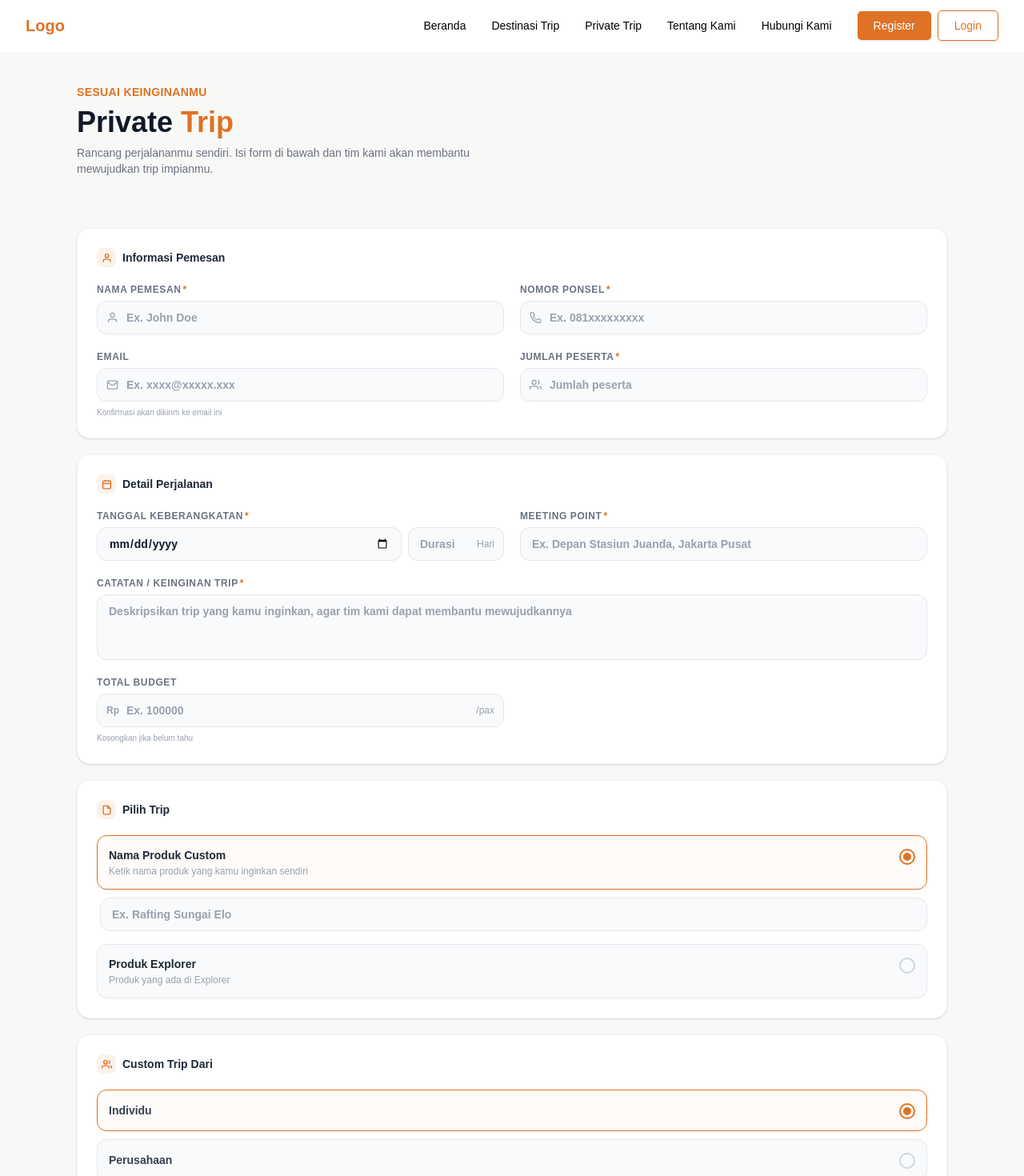
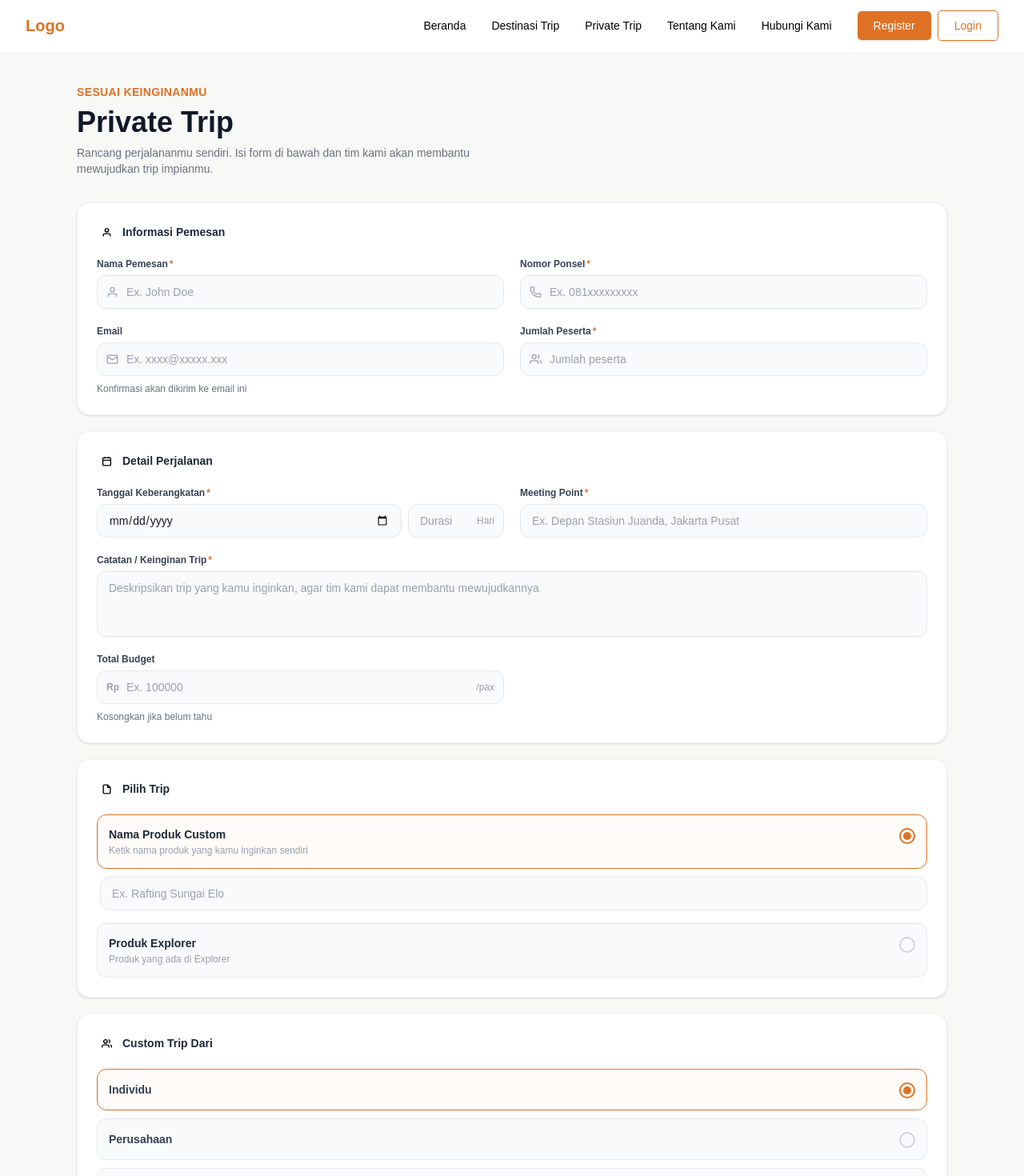
Before and after one commit to RamliWane/lansia-opentrip, a Next.js app: page /private in a window 1280 px wide. Shown: the top 1470 px of the page at 80% size. Built offline with nearby package versions, Linux system fonts and the light colour scheme.

Commit message:
style: unify form field styling

```diff
--- a/src/app/private/page.jsx
+++ b/src/app/private/page.jsx
@@ -10,6 +10,7 @@ import TripOptionSection from "@/components/private/TripOptionSection";
 import TripFromSection from "@/components/private/TripFromSection";
 import SuccessState from "@/components/private/SuccessState";
 import SubmitBar from "@/components/private/SubmitBar";
+import Subs from "@/components/landing/Subs";
 import { initialForm } from "@/components/private/helpers/initialState";
 import { validate } from "@/components/private/helpers/validation";
 import { destinationsData } from "@/infrastructure/data/destinationsData";
@@ -97,6 +98,7 @@ export default function PrivateTripPage() {
           </form>
         </div>
       </main>
+      <Subs />
       <Footer />
     </>
   );
--- a/src/components/private/BookingInformationSection.jsx
+++ b/src/components/private/BookingInformationSection.jsx
@@ -11,7 +11,7 @@ export default function BookingInformationSection({
   return (
     <SectionCard
 
-      icon={<svg width="13" height="13" viewBox="0 0 24 24" fill="none" stroke={A} strokeWidth="2.5"><path d="M20 21v-2a4 4 0 0 0-4-4H8a4 4 0 0 0-4 4v2"/><circle cx="12" cy="7" r="4"/></svg>}
+      icon={<svg width="13" height="13" viewBox="0 0 24 24" fill="none" stroke="black" strokeWidth="2.5"><path d="M20 21v-2a4 4 0 0 0-4-4H8a4 4 0 0 0-4 4v2"/><circle cx="12" cy="7" r="4"/></svg>}
 
       title="Informasi Pemesan"
 
--- a/src/components/private/Field.jsx
+++ b/src/components/private/Field.jsx
@@ -1,36 +1,48 @@
+"use client";
+
 const A = "#df7224";
 
 export default function Field({
   label,
-  required,
+  icon: Icon,
+  required = false,
+  optional = false,
   error,
   hint,
   children,
 }) {
   return (
     <div className="flex flex-col gap-1.5">
-      <label className="text-xs font-bold text-gray-500 uppercase tracking-wider">
-        {label}
-        {required && (
-          <span
-            className="ml-0.5"
-            style={{ color: A }}
-          >
-            *
-          </span>
-        )}
+      <label className="text-xs font-semibold text-gray-700 flex items-center gap-1">
+        {Icon && <Icon size={14} className="text-gray-400" />}
+
+        <span>
+          {label}
+
+          {required && (
+            <span className="ml-0.5" style={{ color: A }}>
+              *
+            </span>
+          )}
+
+          {optional && (
+            <span className="ml-1 text-gray-400 font-normal">
+              (opsional)
+            </span>
+          )}
+        </span>
       </label>
 
       {children}
 
       {hint && !error && (
-        <p className="text-[10px] text-gray-400">
+        <p className="text-xs text-gray-500 flex items-center gap-1 mt-0.5">
           {hint}
         </p>
       )}
 
       {error && (
-        <p className="text-xs text-red-400">
+        <p className="text-xs text-red-500">
           {error}
         </p>
       )}
--- a/src/components/private/PageHeader.jsx
+++ b/src/components/private/PageHeader.jsx
@@ -3,7 +3,7 @@ const A = "#df7224";
 export default function PageHeader() {
   return (
     <div>
-      <div className="max-w-6xl mx-auto px-4 sm:px-6 lg:px-8 pt-10 pb-8">
+      <div className="max-w-6xl mx-auto px-4 sm:px-6 lg:px-8 pt-10">
         <p
           className="font-semibold text-sm tracking-wide mb-2"
           style={{ color: A }}
@@ -12,7 +12,7 @@ export default function PageHeader() {
         </p>
 
         <h1 className="text-3xl sm:text-4xl font-bold text-gray-900 mb-2">
-          Private <span style={{ color: A }}>Trip</span>
+          Private Trip
         </h1>
 
         <p className="text-sm text-gray-500 max-w-lg">
--- a/src/components/private/SectionCard.jsx
+++ b/src/components/private/SectionCard.jsx
@@ -10,7 +10,7 @@ export default function SectionCard({
       <h3 className="text-sm font-bold text-gray-800 flex items-center gap-2 mb-5">
         <span
           className="w-6 h-6 rounded-lg flex items-center justify-center"
-          style={{ backgroundColor: `${A}18` }}
+
         >
           {icon}
         </span>
--- a/src/components/private/SubmitBar.jsx
+++ b/src/components/private/SubmitBar.jsx
@@ -14,7 +14,7 @@ export default function SubmitBar() {
 
                   type="submit"
 
-                  className="px-7 py-3 rounded-xl text-white font-extrabold text-sm tracking-wide transition-all active:scale-95 flex items-center gap-2"
+                  className="px-7 py-3 rounded-lg text-white font-bold text-sm tracking-wide transition-all active:scale-95 flex items-center gap-2"
 
                   style={{ backgroundColor: A }}
 
--- a/src/components/private/TripDetailSection.jsx
+++ b/src/components/private/TripDetailSection.jsx
@@ -11,7 +11,7 @@ export default function TripDetailSection({
 }) {
   return (
               <SectionCard
-                icon={<svg width="13" height="13" viewBox="0 0 24 24" fill="none" stroke={A} strokeWidth="2.5"><rect x="3" y="4" width="18" height="18" rx="2"/><line x1="16" y1="2" x2="16" y2="6"/><line x1="8" y1="2" x2="8" y2="6"/><line x1="3" y1="10" x2="21" y2="10"/></svg>}
+                icon={<svg width="13" height="13" viewBox="0 0 24 24" fill="none" stroke="black" strokeWidth="2.5"><rect x="3" y="4" width="18" height="18" rx="2"/><line x1="16" y1="2" x2="16" y2="6"/><line x1="8" y1="2" x2="8" y2="6"/><line x1="3" y1="10" x2="21" y2="10"/></svg>}
                 title="Detail Perjalanan"
               >
                 <div className="grid grid-cols-1 sm:grid-cols-2 gap-5">
@@ -41,7 +41,8 @@ export default function TripDetailSection({
 
                   {/* Catatan */}
                   <div className="sm:col-span-2">
-                    <Field label="Catatan / Keinginan Trip" required error={errors.catatan}>
+                    <Field label="Catatan / Keinginan Trip" required error={errors.catatan}
+                           classname="">
                       <textarea rows={3}
                         placeholder="Deskripsikan trip yang kamu inginkan, agar tim kami dapat membantu mewujudkannya"
                         value={form.catatan}
--- a/src/components/private/TripFromSection.jsx
+++ b/src/components/private/TripFromSection.jsx
@@ -11,7 +11,7 @@ export default function TripFromSection({
 }) {
   return (
               <SectionCard
-                icon={<svg width="13" height="13" viewBox="0 0 24 24" fill="none" stroke={A} strokeWidth="2.5"><path d="M17 21v-2a4 4 0 0 0-4-4H5a4 4 0 0 0-4 4v2"/><circle cx="9" cy="7" r="4"/><path d="M23 21v-2a4 4 0 0 0-3-3.87"/><path d="M16 3.13a4 4 0 0 1 0 7.75"/></svg>}
+                icon={<svg width="13" height="13" viewBox="0 0 24 24" fill="none" stroke="black" strokeWidth="2.5"><path d="M17 21v-2a4 4 0 0 0-4-4H5a4 4 0 0 0-4 4v2"/><circle cx="9" cy="7" r="4"/><path d="M23 21v-2a4 4 0 0 0-3-3.87"/><path d="M16 3.13a4 4 0 0 1 0 7.75"/></svg>}
                 title="Custom Trip Dari"
               >
                 <div className="space-y-2.5">
--- a/src/components/private/TripOptionSection.jsx
+++ b/src/components/private/TripOptionSection.jsx
@@ -13,7 +13,7 @@ export default function TripOptionSection({
 }) {
   return (
               <SectionCard
-                icon={<svg width="13" height="13" viewBox="0 0 24 24" fill="none" stroke={A} strokeWidth="2.5"><path d="M14 2H6a2 2 0 0 0-2 2v16a2 2 0 0 0 2 2h12a2 2 0 0 0 2-2V8z"/><polyline points="14 2 14 8 20 8"/></svg>}
+                icon={<svg width="13" height="13" viewBox="0 0 24 24" fill="none" stroke="black" strokeWidth="2.5"><path d="M14 2H6a2 2 0 0 0-2 2v16a2 2 0 0 0 2 2h12a2 2 0 0 0 2-2V8z"/><polyline points="14 2 14 8 20 8"/></svg>}
                 title="Pilih Trip"
               >
                 <div className="space-y-4">
--- a/src/components/private/helpers/helpers.js
+++ b/src/components/private/helpers/helpers.js
@@ -11,7 +11,7 @@ export function formatRupiah(v) {
 
 export function inputCls(error, extra = "") {
   return [
-    "w-full px-3.5 py-2.5 rounded-xl border text-sm font-semibold text-gray-900 placeholder:text-gray-400",
+    "w-full px-3.5 py-2.5 rounded-xl border text-sm font-normal text-gray-900 placeholder:text-gray-400",
     "focus:outline-none focus:ring-2 transition-all",
     error
       ? "border-red-300 bg-white focus:border-red-400 focus:ring-red-100"
```
